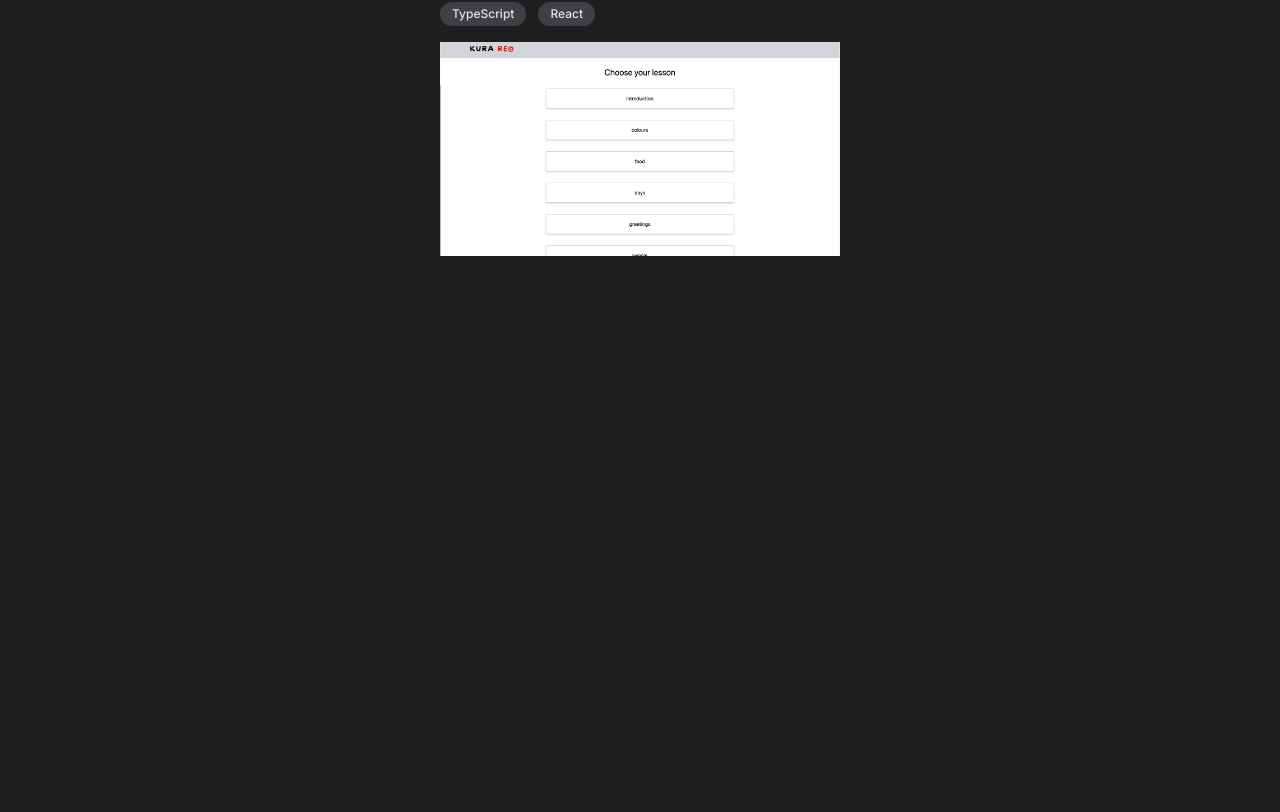
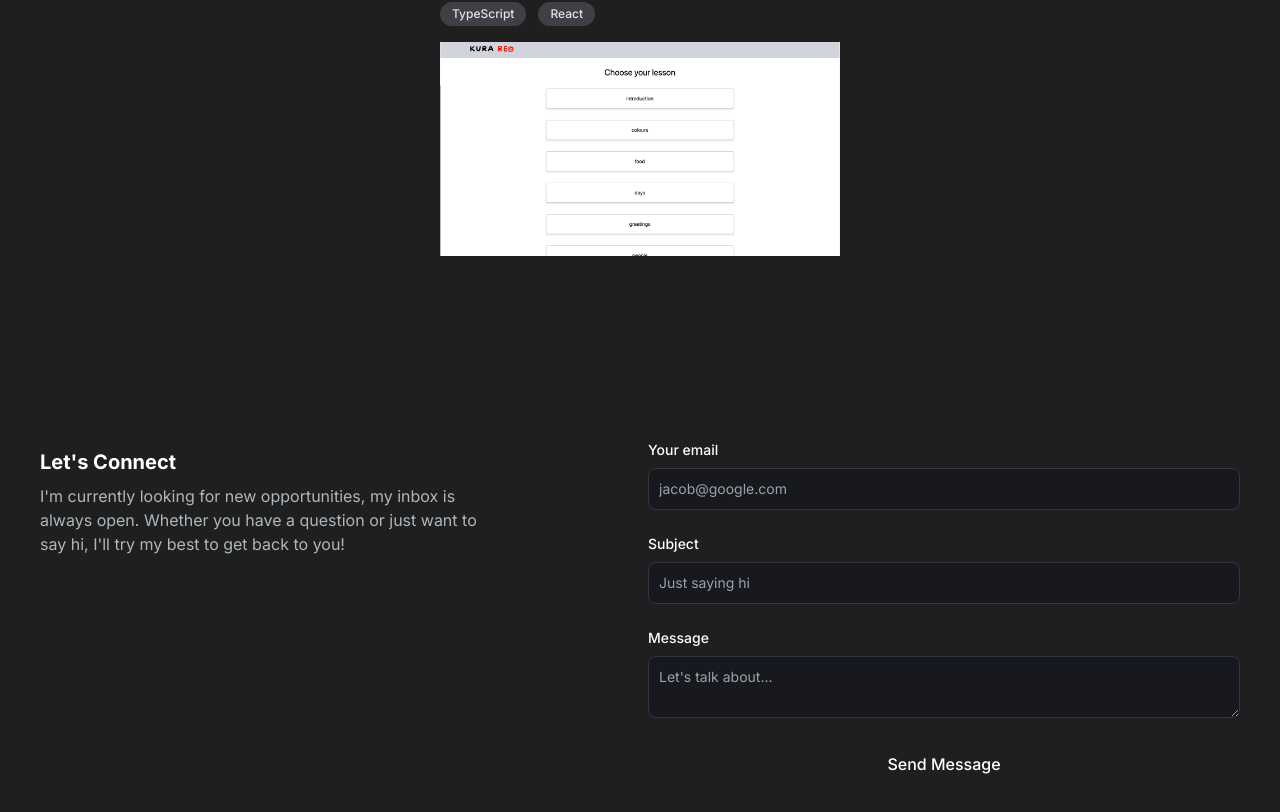
Before and after one commit to eden-pearson/eden-portfolio, a Next.js app: page / in a window 1280 px wide. Shown: the part 1892-2704 px from the top of the page. Before the commit the page ends 2268 px from the top, so only its background shows below. Built offline with nearby package versions, Linux system fonts and the light colour scheme.

Commit message:
email submission worling

```diff
--- /dev/null
+++ b/app/(components)/EmailSection.tsx
@@ -0,0 +1,125 @@
+'use client'
+import React, { useState } from 'react'
+import GithubIcon from '../../../public/github-icon.svg'
+import LinkedinIcon from '../../../public/linkedin-icon.svg'
+import Link from 'next/link'
+import Image from 'next/image'
+
+const EmailSection = () => {
+  const [emailSubmitted, setEmailSubmitted] = useState(false)
+
+  const handleSubmit = async (e) => {
+    e.preventDefault()
+    const data = {
+      email: e.target.email.value,
+      subject: e.target.subject.value,
+      message: e.target.message.value,
+    }
+    const JSONdata = JSON.stringify(data)
+    const endpoint = '/api/send'
+
+    // Form the request for sending data to the server.
+    const options = {
+      // The method is POST because we are sending data.
+      method: 'POST',
+      // Tell the server we're sending JSON.
+      headers: {
+        'Content-Type': 'application/json',
+      },
+      // Body of the request is the JSON data we created above.
+      body: JSONdata,
+    }
+
+    const response = await fetch(endpoint, options)
+    const resData = await response.json()
+
+    if (response.status === 200) {
+      console.log('Message sent.')
+      setEmailSubmitted(true)
+    }
+  }
+
+  return (
+    <section
+      id="contact"
+      className="grid md:grid-cols-2 mt-12 md:my-12 pt-24 gap-4 relative mx-10"
+    >
+      <div className="bg-[radial-gradient(ellipse_at_center,_var(--tw-gradient-stops))] from-primary-900 to-transparent rounded-full h-80 w-80 z-0 blur-lg absolute top-3/4 -left-4 transform -translate-x-1/2 -translate-1/2"></div>
+      <div className="z-10">
+        <h5 className="text-xl font-bold text-white my-2">
+          Let&apos;s Connect
+        </h5>
+        <p className="text-[#ADB7BE] mb-4 max-w-md">
+          {' '}
+          I&apos;m currently looking for new opportunities, my inbox is always
+          open. Whether you have a question or just want to say hi, I&apos;ll
+          try my best to get back to you!
+        </p>
+      </div>
+      <div>
+        {emailSubmitted ? (
+          <p className="text-green-500 text-sm mt-2">
+            Email sent successfully!
+          </p>
+        ) : (
+          <form className="flex flex-col" onSubmit={handleSubmit}>
+            <div className="mb-6">
+              <label
+                htmlFor="email"
+                className="text-white block mb-2 text-sm font-medium"
+              >
+                Your email
+              </label>
+              <input
+                name="email"
+                type="email"
+                id="email"
+                required
+                className="bg-[#18191E] border border-[#33353F] placeholder-[#9CA2A9] text-gray-100 text-sm rounded-lg block w-full p-2.5"
+                placeholder="jacob@google.com"
+              />
+            </div>
+            <div className="mb-6">
+              <label
+                htmlFor="subject"
+                className="text-white block text-sm mb-2 font-medium"
+              >
+                Subject
+              </label>
+              <input
+                name="subject"
+                type="text"
+                id="subject"
+                required
+                className="bg-[#18191E] border border-[#33353F] placeholder-[#9CA2A9] text-gray-100 text-sm rounded-lg block w-full p-2.5"
+                placeholder="Just saying hi"
+              />
+            </div>
+            <div className="mb-6">
+              <label
+                htmlFor="message"
+                className="text-white block text-sm mb-2 font-medium"
+              >
+                Message
+              </label>
+              <textarea
+                name="message"
+                id="message"
+                className="bg-[#18191E] border border-[#33353F] placeholder-[#9CA2A9] text-gray-100 text-sm rounded-lg block w-full p-2.5"
+                placeholder="Let's talk about..."
+              />
+            </div>
+            <button
+              type="submit"
+              className="bg-primary-500 hover:bg-primary-600 text-white font-medium py-2.5 px-5 rounded-lg w-full"
+            >
+              Send Message
+            </button>
+          </form>
+        )}
+      </div>
+    </section>
+  )
+}
+
+export default EmailSection
--- a/app/(components)/NavBar.tsx
+++ b/app/(components)/NavBar.tsx
@@ -10,7 +10,7 @@
   }
   return (
     <div>
-      <nav className="fixed top-0 w-full flex justify-between items-center h-18 text-gray-300 px-4 z-10">
+      <nav className="fixed top-0 w-full flex justify-between items-center h-18 text-gray-300 px-4 z-10 bg-[#1f1f1f]">
         <div className="flex items-center">
           <span className="font-semibold text-xl">EP</span>
         </div>
@@ -42,17 +42,17 @@
         <ul className="flex flex-row my-10 items-center justify-center">
           <li className="mx-4">
             <a href="https://github.com/eden-pearson">
-              <i className="fa-brands fa-github fa-xl hover:text-eden-blue"></i>
+              <i className="fa-brands fa-github fa-xl hover:text-zinc-200"></i>
             </a>
           </li>
           <li className="mx-4">
             <a href="https://www.linkedin.com/in/edenpearson/">
-              <i className="fa-brands fa-linkedin fa-xl hover:text-eden-blue"></i>
+              <i className="fa-brands fa-linkedin fa-xl hover:text-zinc-200"></i>
             </a>
           </li>
           <li className="mx-4">
             <a href="https://www.linkedin.com/in/edenpearson/">
-              <i className="fa-solid fa-envelope fa-xl hover:text-eden-blue"></i>
+              <i className="fa-solid fa-envelope fa-xl hover:text-zinc-200"></i>
             </a>
           </li>
         </ul>
--- /dev/null
+++ b/app/api/send/route.js
@@ -0,0 +1,28 @@
+import { NextResponse } from 'next/server'
+import { Resend } from 'resend'
+
+const resend = new Resend(process.env.RESEND_API_KEY)
+const fromEmail = process.env.FROM_EMAIL
+
+export async function POST(req, res) {
+  const { email, subject, message } = await req.json()
+  console.log(email, subject, message)
+  try {
+    const data = await resend.emails.send({
+      from: fromEmail,
+      to: [fromEmail, email],
+      subject: subject,
+      react: (
+        <>
+          <h1>{subject}</h1>
+          <p>Thank you for contacting me!</p>
+          <p>New message submitted:</p>
+          <p>{message}</p>
+        </>
+      ),
+    })
+    return NextResponse.json(data)
+  } catch (error) {
+    return NextResponse.json({ error })
+  }
+}
--- a/app/page.tsx
+++ b/app/page.tsx
@@ -1,11 +1,12 @@
 'use client'
 // import { Canvas } from '@react-three/fiber'
-import { useLayoutEffect, useRef, useState } from 'react'
+import React, { useLayoutEffect, useRef, useState } from 'react'
 import Link from 'next/link'
 import Image from 'next/image'
 import { Canvas } from '@react-three/fiber'
 import gsap from 'gsap'
 import NavBar from './(components)/NavBar'
+import EmailSection from './(components)/EmailSection'
 // import MouseEffect from './MouseImage'
 
 export default function Home() {
@@ -14,31 +15,36 @@
     let ctx = gsap.context(() => {}, comp)
     return () => ctx.revert()
   })
+  const [emailSubmitted, setEmailSubmitted] = useState(false)
 
-  async function onSubmit(event) {
-    event.preventDefault()
-    const formData = {
-      name: event.target.name.value,
-      email: event.target.email.value,
-      message: event.target.message.value,
+  const handleSubmit = async (e) => {
+    e.preventDefault()
+    const data = {
+      email: e.target.email.value,
+      subject: e.target.subject.value,
+      message: e.target.message.value,
     }
+    const JSONdata = JSON.stringify(data)
+    const endpoint = '/api/send'
 
-    const response = await fetch('/api/submitForm', {
+    // Form the request for sending data to the server.
+    const options = {
+      // The method is POST because we are sending data.
       method: 'POST',
-      body: JSON.stringify(formData),
+      // Tell the server we're sending JSON.
       headers: {
         'Content-Type': 'application/json',
       },
-    })
+      // Body of the request is the JSON data we created above.
+      body: JSONdata,
+    }
 
-    if (response.ok) {
-      // Handle success
-      console.log('Form submitted successfully')
-      alert('Thank you for your submission!')
-    } else {
-      // Handle error
-      console.log('Form submission failed')
-      alert('Failed to submit form. Please try again.')
+    const response = await fetch(endpoint, options)
+    const resData = await response.json()
+
+    if (response.status === 200) {
+      console.log('Message sent.')
+      setEmailSubmitted(true)
     }
   }
 
@@ -150,23 +156,8 @@
             </li>
           </ol>
         </div>
-        <footer className="flex flex-row">
-          {/* <div>
-            <h1>Get in touch.</h1>
-            <form onSubmit={onSubmit}>
-              <label>
-                Your name <input name="name" type="text"></input>
-              </label>
-              <label>
-                Email address <input name="email" type="email"></input>
-              </label>
-              <label>
-                Message/ / enquiry <input name="message" type="text"></input>
-              </label>
-              <button type="submit">Send</button>
-            </form>
-          </div> */}
-          <div>
+        <footer className="flex flex-col">
+          <EmailSection />
           <ul className="flex flex-row my-10 items-center justify-center">
             <li className="mx-4">
               <a href="https://github.com/eden-pearson">
@@ -184,7 +175,9 @@
               </a>
             </li>
           </ul>
-          </div>
+          <p className="mb-8 text-center">
+            © 2024 | Designed & Developed by Eden Pearson
+          </p>
         </footer>
       </div>
     </main>
--- a/package.json
+++ b/package.json
@@ -22,6 +22,7 @@
     "nodemailer": "^6.9.9",
     "react": "^18",
     "react-dom": "^18",
+    "resend": "^3.2.0",
     "sqlite3": "^5.1.7",
     "three": "^0.159.0"
   },
```
Also changed, not shown: app/(api)/submitForm.js (deleted, +0 -35 lines), 2 other files (tests, documents, lock files or other folders). Lines whose indentation alone changed are shown as unchanged.
